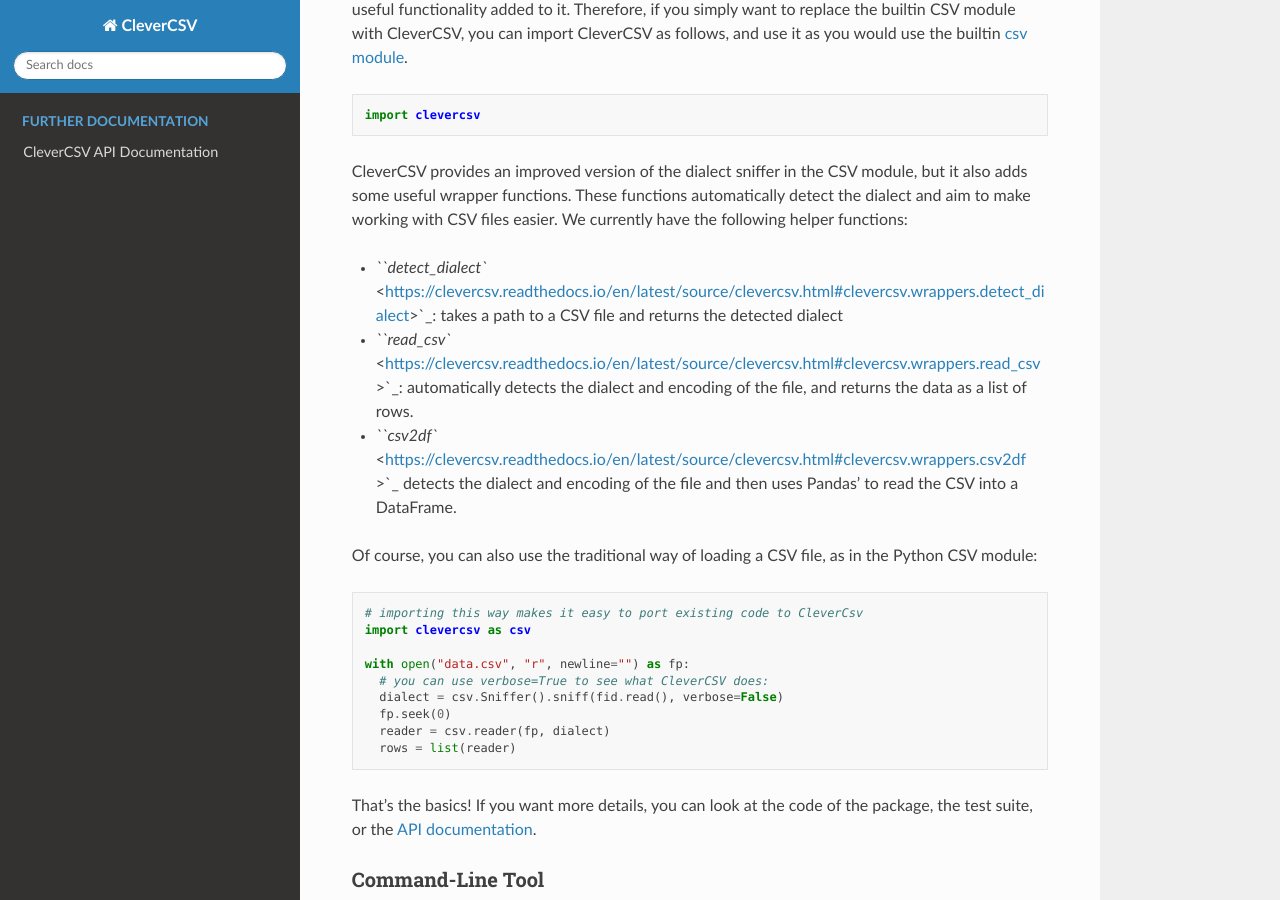
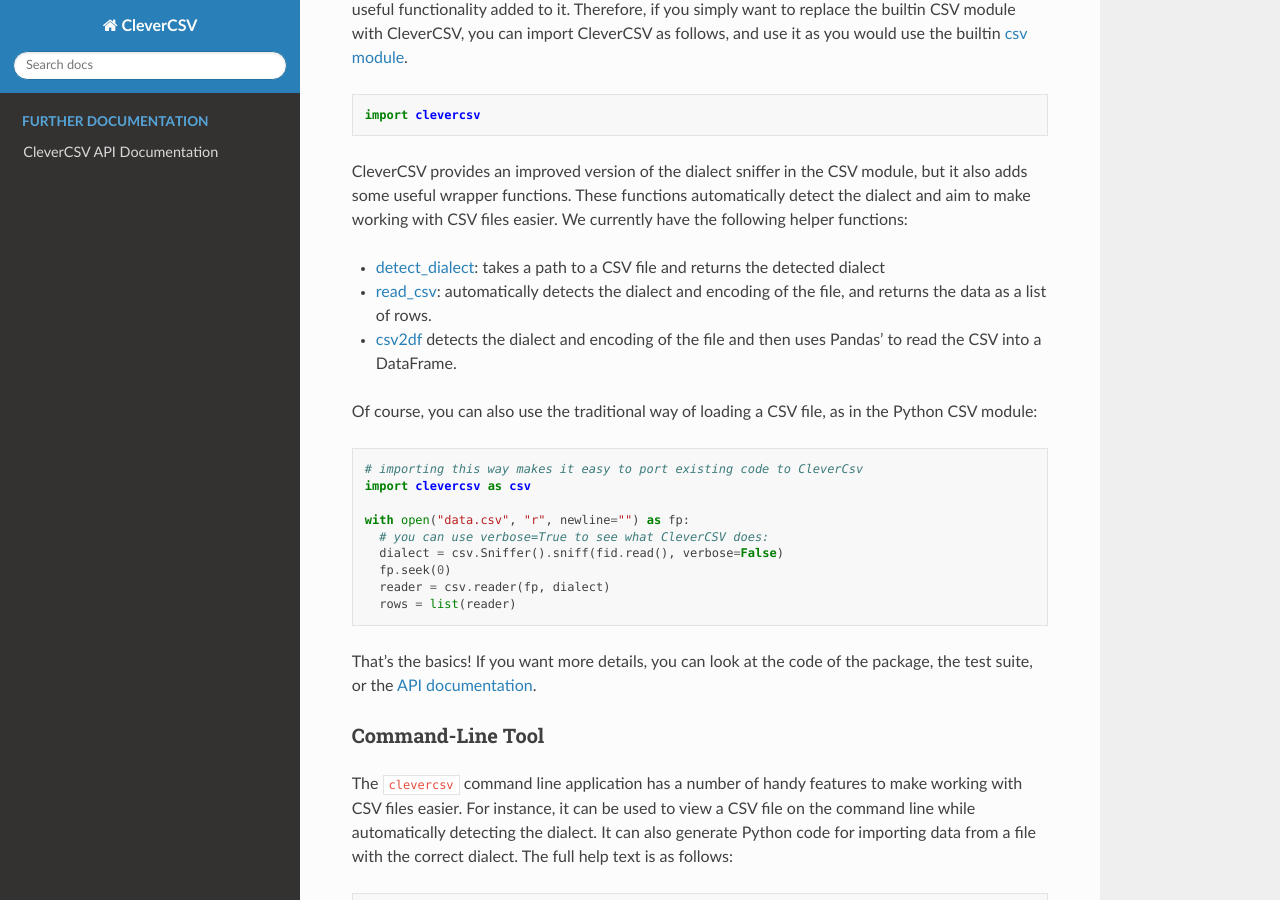
Before and after one commit to alan-turing-institute/CleverCSV, a Sphinx documentation site: the page built from docs/README.rst, in a window 1280 px wide and 900 px high, scrolled down 1742 px. Built offline with Sphinx 7.4.7 and the Read the Docs theme 2.0.0, drawn with Linux system fonts in a browser that asks for light colours; pages that are not in the unit, such as notebooks, are missing from menus.

Commit message:
Fix links in rst

```diff
--- a/docs/README.rst
+++ b/docs/README.rst
@@ -121,12 +121,12 @@
 easier. We currently have the following helper functions:
 
 
-* `\ ``detect_dialect``  <https://clevercsv.readthedocs.io/en/latest/source/clevercsv.html#clevercsv.wrappers.detect_dialect>`_\ :
+* `detect_dialect <https://clevercsv.readthedocs.io/en/latest/source/clevercsv.html#clevercsv.wrappers.detect_dialect>`_\ :
   takes a path to a CSV file and returns the detected dialect
-* `\ ``read_csv`` <https://clevercsv.readthedocs.io/en/latest/source/clevercsv.html#clevercsv.wrappers.read_csv>`_\ :
+* `read_csv <https://clevercsv.readthedocs.io/en/latest/source/clevercsv.html#clevercsv.wrappers.read_csv>`_\ :
   automatically detects the dialect and encoding of the file, and returns the
   data as a list of rows.
-* `\ ``csv2df`` <https://clevercsv.readthedocs.io/en/latest/source/clevercsv.html#clevercsv.wrappers.csv2df>`_
+* `csv2df <https://clevercsv.readthedocs.io/en/latest/source/clevercsv.html#clevercsv.wrappers.csv2df>`_
   detects the dialect and encoding of the file and then uses Pandas' to read
   the CSV into a DataFrame.
 
```
Also changed, not shown: README.md (+3 -4 lines).
